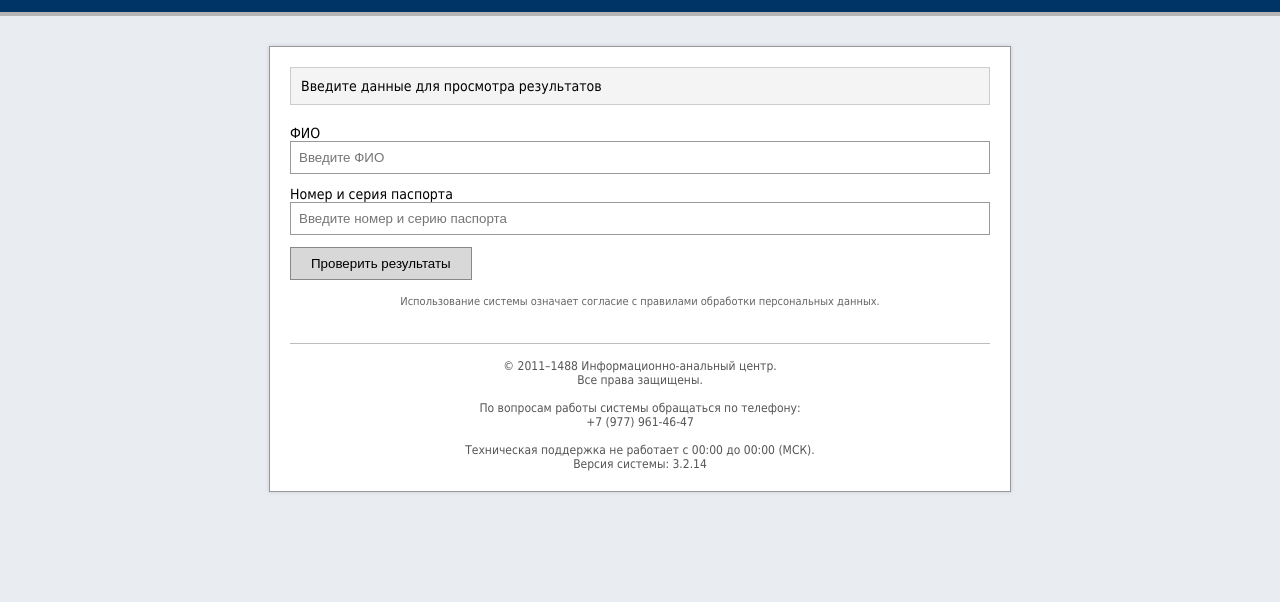
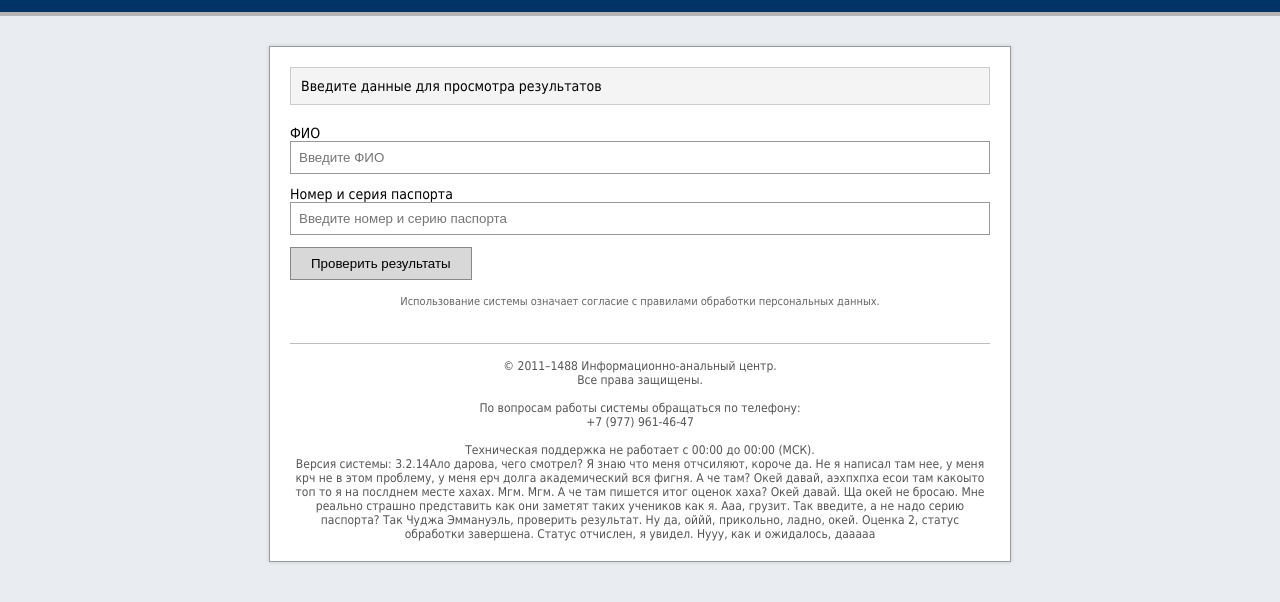
Before and after one commit to CheckingLLL/examination, a plain HTML site: page index.html in a window 1280 px wide. Shown: the part 62-664 px from the top of the page. Drawn offline with Linux system fonts and the light colour scheme.

Commit message:
Update index.html

```diff
--- a/index.html
+++ b/index.html
@@ -189,7 +189,8 @@
             +7 (977) 961-46-47<br><br>
 
             Техническая поддержка не работает с 00:00 до 00:00 (МСК).<br>
-            Версия системы: 3.2.14
+            Версия системы: 3.2.14Ало дарова, чего смотрел? Я знаю что меня отчсиляют, короче да. Не я написал там нее, у меня крч не в этом проблему, у меня ерч долга академический вся фигня. А че там? Окей давай, аэхпхпха есои там какоыто топ то я на послднем месте хахах. Мгм. Мгм. А че там пишется итог оценок хаха? Окей давай. Ща окей не бросаю. Мне реально страшно представить как они заметят таких учеников как я. Ааа, грузит. Так введите, а не надо серию паспорта? Так Чуджа Эммануэль, проверить результат.
+Ну да, оййй, прикольно, ладно, окей. Оценка 2, статус обработки завершена. Статус отчислен, я увидел. Нууу, как и ожидалось, дааааа
         </div>
 
     </div>
```
